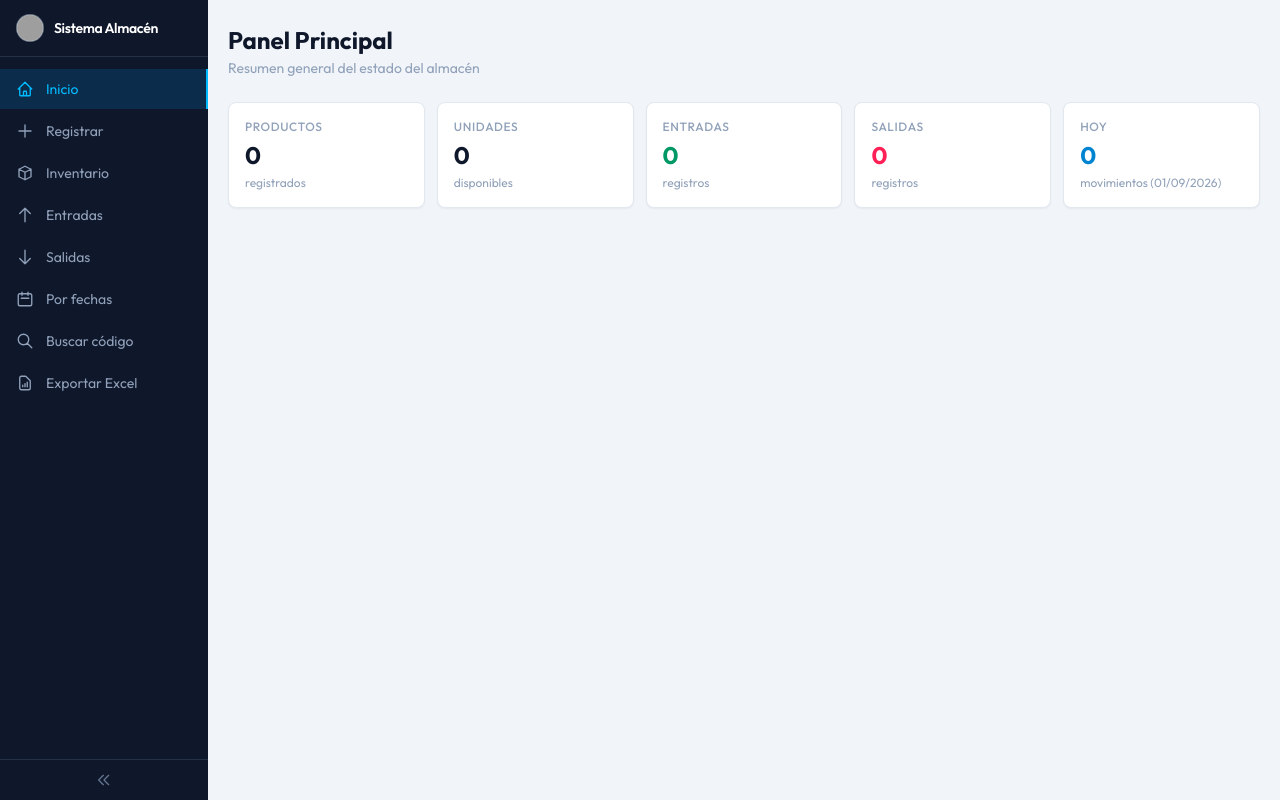
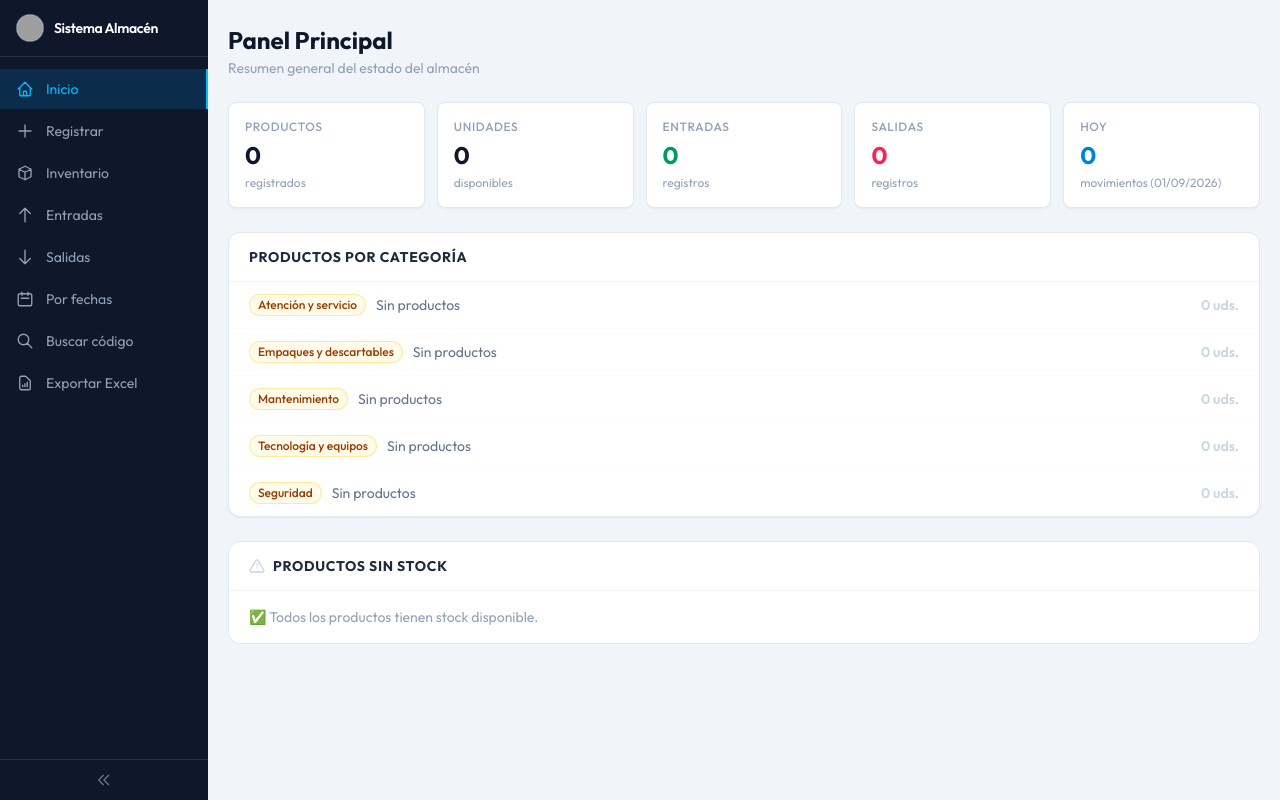
Before and after one commit to paginaweblasflores-glitch/las-flores-almacen, a React (Vite) app: page / in a window 1280 px wide. Built offline with nearby package versions, Linux system fonts and the light colour scheme; grey boxes are pictures that could not be loaded; the HTML template or start-up script is replaced by a standard one.

Commit message:
fix logo vercel + dashboard secciones dinamicas

```diff
--- a/src/App.tsx
+++ b/src/App.tsx
@@ -8,7 +8,7 @@ import Exits from "./components/Exits";
 import DateSearch from "./components/DateSearch";
 import CodeSearch from "./components/CodeSearch";
 import ExportExcel from "./components/ExportExcel";
-const floresLogo = new URL("./assets/Flores.png", import.meta.url).href;
+import floresLogo from "./assets/Flores.png";
 
 type Page = "inicio" | "registrar" | "inventario" | "entradas" | "salidas" | "fechas" | "buscar" | "exportar";
 
--- a/src/components/Dashboard.tsx
+++ b/src/components/Dashboard.tsx
@@ -11,7 +11,7 @@ function KPICard({ label, value, sub, accent }: { label: string; value: string |
 }
 
 export default function Dashboard() {
-  const { movements, inventory } = useStore();
+  const { movements, inventory, categories } = useStore();
   const today = new Date().toISOString().split("T")[0];
 
   const totalProducts = inventory.length;
@@ -19,6 +19,25 @@ export default function Dashboard() {
   const totalEntradas = movements.filter((m) => m.tipo === "Entrada").length;
   const totalSalidas = movements.filter((m) => m.tipo === "Salida").length;
   const todayMoves = movements.filter((m) => m.fecha === today).length;
+
+  // Agrupar productos por categoría
+  const allCategories = categories;
+  const byCategory = inventory.reduce<Record<string, { count: number; units: number }>>((acc, item) => {
+    const cat = item.categoria || "Sin categoría";
+    if (!acc[cat]) acc[cat] = { count: 0, units: 0 };
+    acc[cat].count++;
+    acc[cat].units += item.cantidadDisponible;
+    return acc;
+  }, {});
+
+  // Aseguramos que todas las categorías aparezcan aunque no tengan productos
+  const categoryRows = allCategories.map((cat) => ({
+    name: cat,
+    count: byCategory[cat]?.count ?? 0,
+    units: byCategory[cat]?.units ?? 0,
+  }));
+
+  const noStockItems = inventory.filter((i) => i.cantidadDisponible <= 0);
 
   return (
     <div className="flex flex-col gap-6">
@@ -36,56 +55,63 @@ export default function Dashboard() {
         <KPICard label="Hoy" value={todayMoves} sub={`movimientos (${today.split("-").reverse().join("/")})`} accent="text-sky-600" />
       </div>
 
-      {/* Quick stats by category */}
-      {inventory.length > 0 && (() => {
-        const byCategory = inventory.reduce<Record<string, { count: number; units: number }>>((acc, item) => {
-          const cat = item.categoria || "Sin categoría";
-          if (!acc[cat]) acc[cat] = { count: 0, units: 0 };
-          acc[cat].count++;
-          acc[cat].units += item.cantidadDisponible;
-          return acc;
-        }, {});
-        const entries = Object.entries(byCategory).sort((a, b) => b[1].count - a[1].count);
-        return (
+      {/* Productos por categoría — siempre visible */}
       <div className="bg-white border border-slate-200 rounded-xl shadow-xs overflow-hidden">
         <div className="px-5 py-3.5 border-b border-slate-100">
           <h2 className="text-sm font-bold text-slate-800 uppercase tracking-wider">Productos por categoría</h2>
         </div>
+        {categoryRows.length === 0 ? (
+          <p className="px-5 py-6 text-sm text-slate-400 text-center">No hay categorías registradas.</p>
+        ) : (
           <div className="divide-y divide-slate-50">
-              {entries.map(([cat, data]) => (
-                <div key={cat} className="flex items-center justify-between px-5 py-3">
+            {categoryRows.map(({ name, count, units }) => (
+              <div key={name} className="flex items-center justify-between px-5 py-3">
                 <div className="flex items-center gap-2.5">
                   <span className="text-xs bg-amber-50 text-amber-800 border border-amber-200/80 px-2 py-0.5 rounded-full font-medium">
-                      {cat}
+                    {name}
                   </span>
-                    <span className="text-sm text-slate-600">{data.count} producto{data.count !== 1 ? "s" : ""}</span>
+                  <span className="text-sm text-slate-500">
+                    {count === 0 ? "Sin productos" : `${count} producto${count !== 1 ? "s" : ""}`}
+                  </span>
                 </div>
-                  <span className="text-sm font-semibold text-slate-700">{data.units.toLocaleString()} uds.</span>
+                <span className={`text-sm font-semibold ${count === 0 ? "text-slate-300" : "text-slate-700"}`}>
+                  {units.toLocaleString()} uds.
+                </span>
               </div>
             ))}
           </div>
+        )}
       </div>
-        );
-      })()}
 
-      {/* Low stock alert */}
-      {inventory.filter((i) => i.cantidadDisponible <= 0).length > 0 && (
-        <div className="bg-rose-50 border border-rose-200 rounded-xl p-4">
-          <div className="flex items-center gap-2 mb-2">
-            <svg className="w-4 h-4 text-rose-600" fill="none" stroke="currentColor" viewBox="0 0 24 24">
+      {/* Productos sin stock — siempre visible */}
+      <div className={`border rounded-xl overflow-hidden ${noStockItems.length > 0 ? "bg-rose-50 border-rose-200" : "bg-white border-slate-200"}`}>
+        <div className={`px-5 py-3.5 border-b flex items-center gap-2 ${noStockItems.length > 0 ? "border-rose-200" : "border-slate-100"}`}>
+          <svg className={`w-4 h-4 ${noStockItems.length > 0 ? "text-rose-600" : "text-slate-300"}`} fill="none" stroke="currentColor" viewBox="0 0 24 24">
             <path strokeLinecap="round" strokeLinejoin="round" strokeWidth={2} d="M12 9v2m0 4h.01M10.29 3.86L1.82 18a2 2 0 001.71 3h16.94a2 2 0 001.71-3L13.71 3.86a2 2 0 00-3.42 0z" />
           </svg>
-            <span className="text-sm font-semibold text-rose-700">Productos sin stock</span>
+          <h2 className={`text-sm font-bold uppercase tracking-wider ${noStockItems.length > 0 ? "text-rose-700" : "text-slate-800"}`}>
+            Productos sin stock
+          </h2>
+          {noStockItems.length > 0 && (
+            <span className="ml-auto text-xs bg-rose-100 text-rose-700 border border-rose-200 px-2 py-0.5 rounded-full font-semibold">
+              {noStockItems.length}
+            </span>
+          )}
         </div>
-          <div className="flex flex-wrap gap-2">
-            {inventory.filter((i) => i.cantidadDisponible <= 0).map((i) => (
+        {noStockItems.length === 0 ? (
+          <p className="px-5 py-4 text-sm text-slate-400">
+            ✅ Todos los productos tienen stock disponible.
+          </p>
+        ) : (
+          <div className="px-5 py-4 flex flex-wrap gap-2">
+            {noStockItems.map((i) => (
               <span key={i.codigo} className="text-xs bg-white border border-rose-200 text-rose-700 px-2 py-0.5 rounded font-mono">
                 {i.codigo} — {i.descripcion}
               </span>
             ))}
           </div>
+        )}
       </div>
-      )}
     </div>
   );
 }
```
Lines whose indentation alone changed are shown as unchanged.
